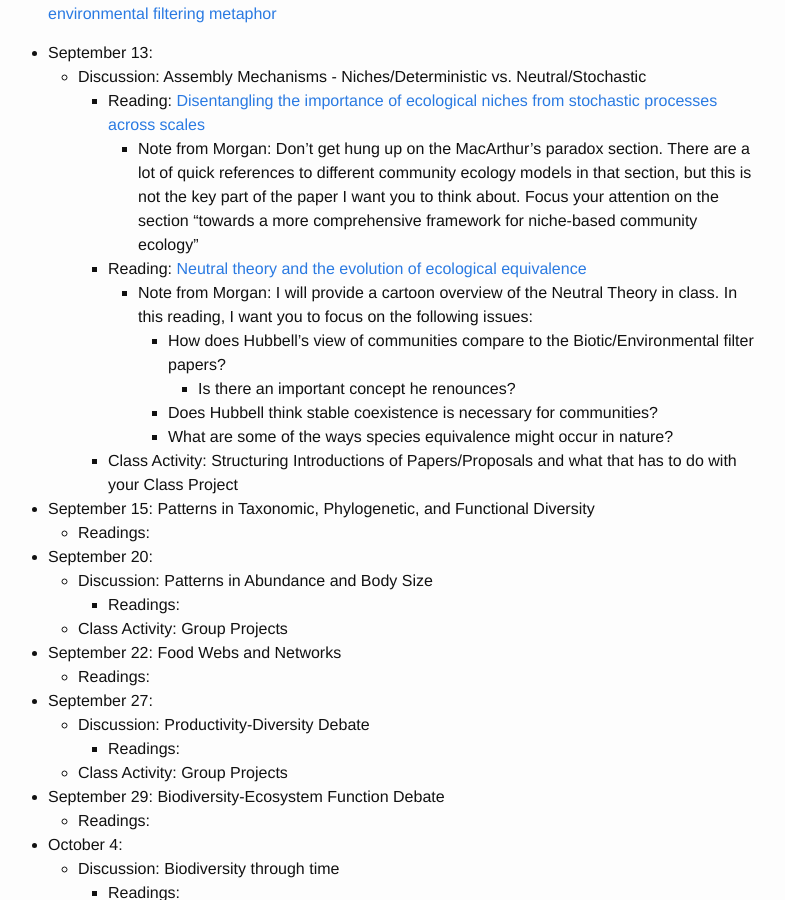
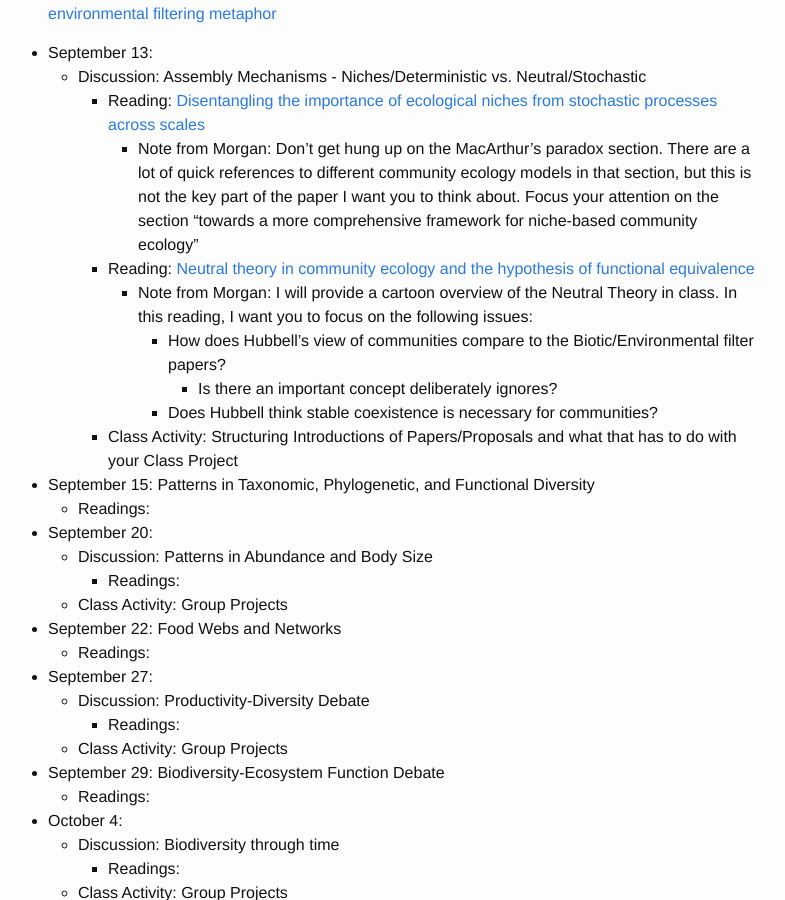
Before and after one commit to skmorgane/biodiversity-course, a Jekyll site: the page built from schedule.md, in a window 1280 px wide and 900 px high, scrolled down 930 px. Shown: the whole window, without its empty margins (252-1037 px from the left). Built offline with Jekyll 4.4.1, drawn with Linux system fonts in a browser that asks for light colours.

Commit message:
Changed Hubbell reading and link

```diff
--- a/schedule.md
+++ b/schedule.md
@@ -38,12 +38,11 @@
     * Discussion: Assembly Mechanisms - Niches/Deterministic vs. Neutral/Stochastic
          * Reading: [Disentangling the importance of ecological niches from stochastic processes across scales](https://doi.org/10.1098/rstb.2011.0063)
             * Note from Morgan: Don't get hung up on the MacArthur's paradox section. There are a lot of quick references to different community ecology models in that section, but this is not the key part of the paper I want you to think about. Focus your attention on the section "towards a more comprehensive framework for niche-based community ecology"
-         * Reading: [Neutral theory and the evolution of ecological equivalence](https://doi.org/10.1890/0012-9658(2006)87[1387:NTATEO]2.0.CO;2)
+         * Reading: [Neutral theory in community ecology and the hypothesis of functional equivalence](https://doi.org/10.1111/j.0269-8463.2005.00965.x)
             * Note from Morgan: I will provide a cartoon overview of the Neutral Theory in class. In this reading, I want you to focus on the following issues:
                * How does Hubbell's view of communities compare to the Biotic/Environmental filter papers?
-                  * Is there an important concept he renounces?
+                  * Is there an important concept deliberately ignores?
                * Does Hubbell think stable coexistence is necessary for communities?
-               * What are some of the ways species equivalence might occur in nature?
       * Class Activity: Structuring Introductions of Papers/Proposals and what that has to do with your Class Project
 
 * September 15: Patterns in Taxonomic, Phylogenetic, and Functional Diversity
```
